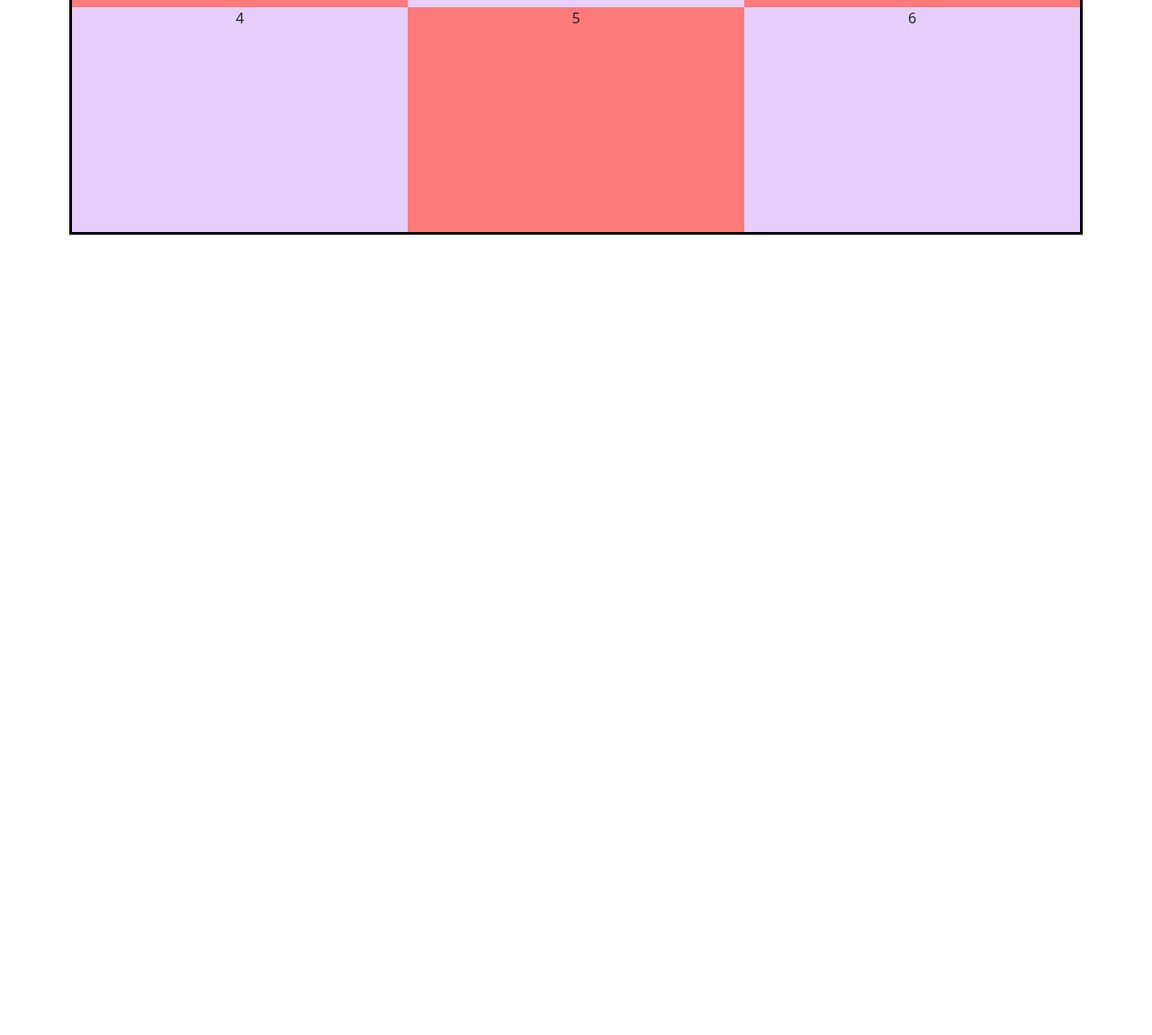
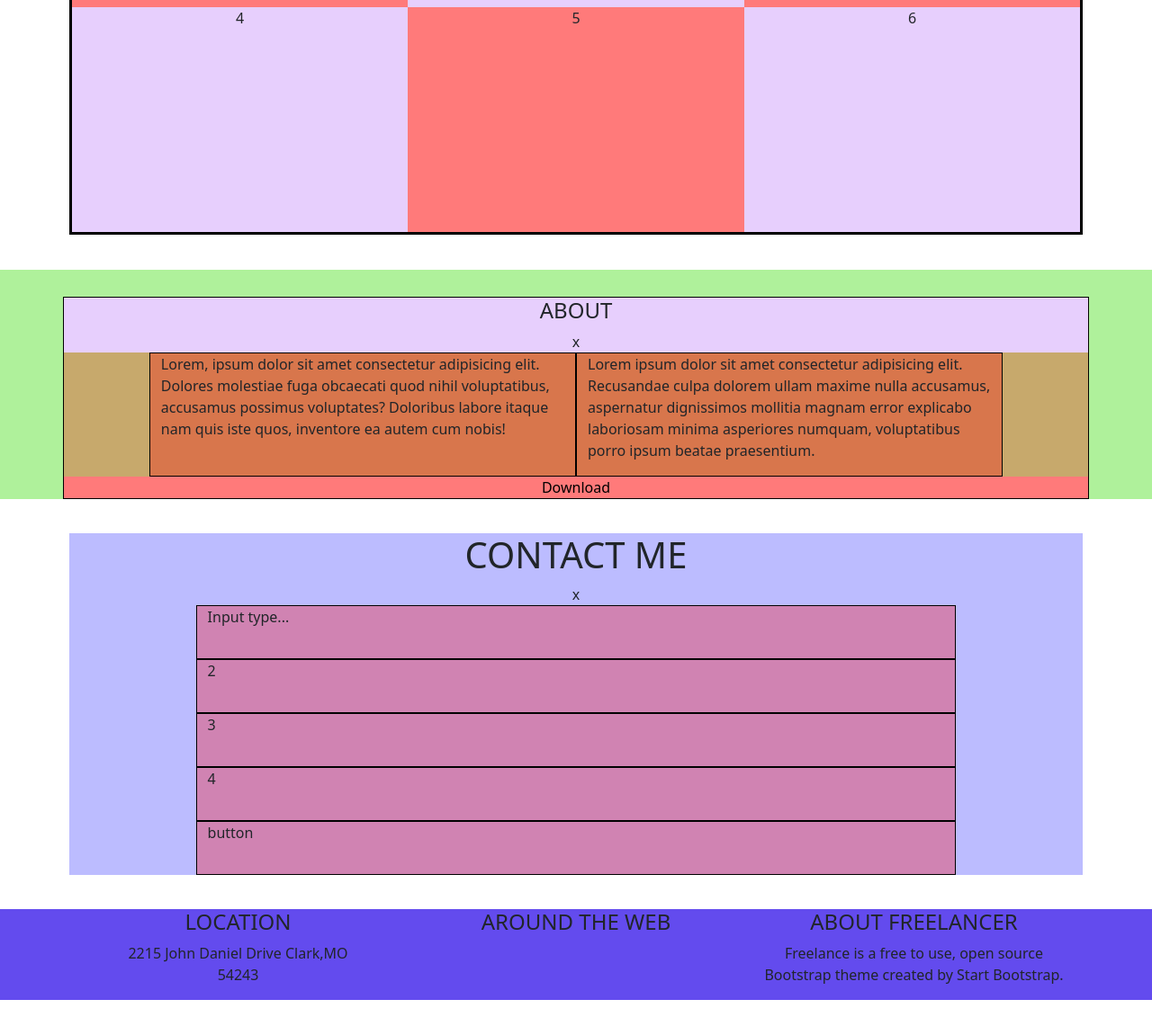
Before and after one commit to ketjj/html-css-bootstrap-freelancer, a plain HTML site: page index.html in a window 1280 px wide. Shown: the part 935-2086 px from the top of the page at 90% size. Before the commit the page ends 1235 px from the top, so only its background shows below. Drawn offline with nearby package versions, Linux system fonts and the light colour scheme.

Commit message:
add contacts

```diff
--- a/index.html
+++ b/index.html
@@ -88,13 +88,69 @@
 
      <!-- ARTICLE -->
     <section id="article">
-
+      <div class="container">
+        <div class="row row-cols-1 row-cols-md-2 justify-content-center debug">
+          <div class="col-12 col-md-12 col text-center">
+            <h2>About</h2>
+            <div>x</div>
+          </div>
+          <div class="col-9 col-sm-10 col-md-6 col-lg-5 debug col2">
+            <p>Lorem, ipsum dolor sit amet consectetur adipisicing elit. Dolores molestiae fuga obcaecati quod nihil voluptatibus, accusamus possimus voluptates? Doloribus labore itaque nam quis iste quos, inventore ea autem cum nobis!</p>
+          </div>
+          <div class="col-9 col-sm-10 col-md-6 col-lg-5 debug col2">
+            <p>Lorem ipsum dolor sit amet consectetur adipisicing elit. Recusandae culpa dolorem ullam maxime nulla accusamus, aspernatur dignissimos mollitia magnam error explicabo laboriosam minima asperiores numquam, voluptatibus porro ipsum beatae praesentium.</p>
+          </div>
+          <div class="col-12 col-md-12 debug2 text-center">
+            <div><a href="#">
+              <i></i>
+              <span>Download</span>
+            </a></div>
+          </div>
+        </div>
+      </div>
     </section>
 
+    <section id="contact">
+      <div class="title text-center">
+        <h1>Contact me</h1>
+        <div>x</div>
+      </div>
+
+      <!-- FORM -->
+
+      <div class="container">
+        <div class="row justify-content-center">
+          <div class="col-9 debug">Input type...</div>
+          <div class="col-9 debug">2</div>
+          <div class="col-9 debug">3</div>
+          <div class="col-9 debug">4</div>
+          <div class="col-9 debug">button</div>
+        </div>
+      </div>
+    </section>
 
   </main>
 
-  <footer></footer>
+  <footer>
+    <section id="information">
+      <div class="container">
+        <div class="row">
+          <div class="col-12 col-md-4">
+            <h3>location</h3>
+            <p>2215 John Daniel Drive Clark,MO <br> 54243 </p>
+          </div>
+          <div class="col-12 col-md-4">
+            <h3>around the web</h3>
+            <div></div>
+          </div>
+          <div class="col-12 col-md-4">
+            <h3>about freelancer</h3>
+            <p>Freelance is a free to use, open source <br> Bootstrap theme created by <span>Start Bootstrap.</span></p>
+          </div>
+        </div>
+      </div>
+    </section>
+  </footer>
 
 
 </body>
--- a/style.css
+++ b/style.css
@@ -31,9 +31,12 @@ header{
   text-transform: uppercase;
   color:black;
 }
-h2 {
+h2,
+h3 {
+  font-size: 1.5em;
+}
+h1,h2,h3 {
   text-transform: uppercase;
-  font-size: 1.5em;
 }
 /* JUMBOTRON */
 
@@ -57,13 +60,53 @@ h2 {
 }
 
 /* LIBRARY */
-#library {
+#library,
+#information {
   margin: 3% 6%;
   text-align: center;
 }
 #library .col {
   min-height:250px;
 }
+
+#article {
+  min-height: 200px;
+  padding-top: 30px;
+}
+
+#article .col{
+  min-height: 50px;
+}
+
+#article.col2 {
+  min-height: 150px;
+}
+
+#contact {
+  margin: 3% 6%;
+  background-color: rgb(188, 188, 255);
+}
+
+#contact .col-9 {
+  min-height: 60px;
+}
+
+footer {
+  background-color: rgb(99, 75, 238);
+}
+
+
+
+
+
+
+
+
+
+
+
+
+
 
 /* DEBUG */
 
```
